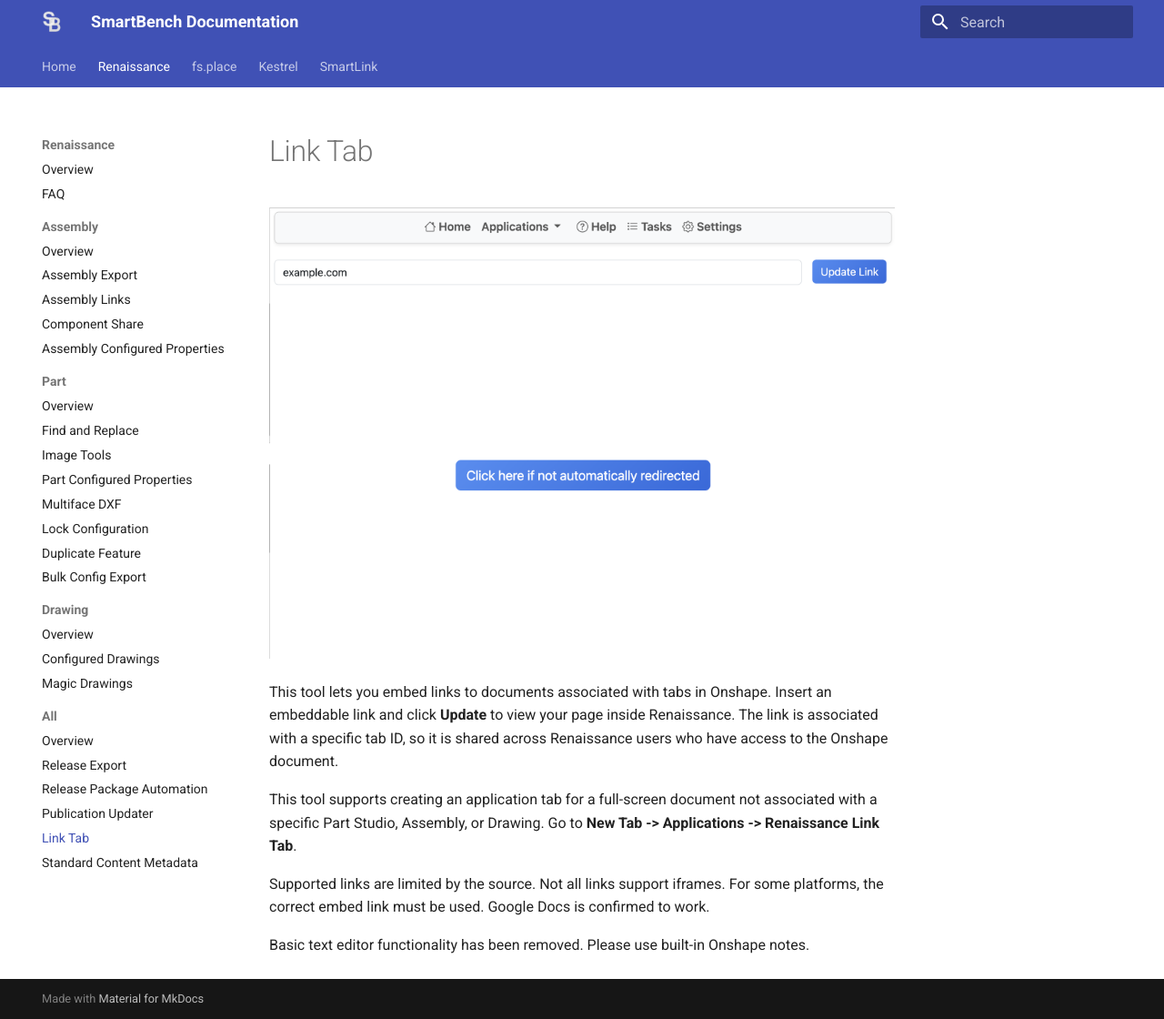
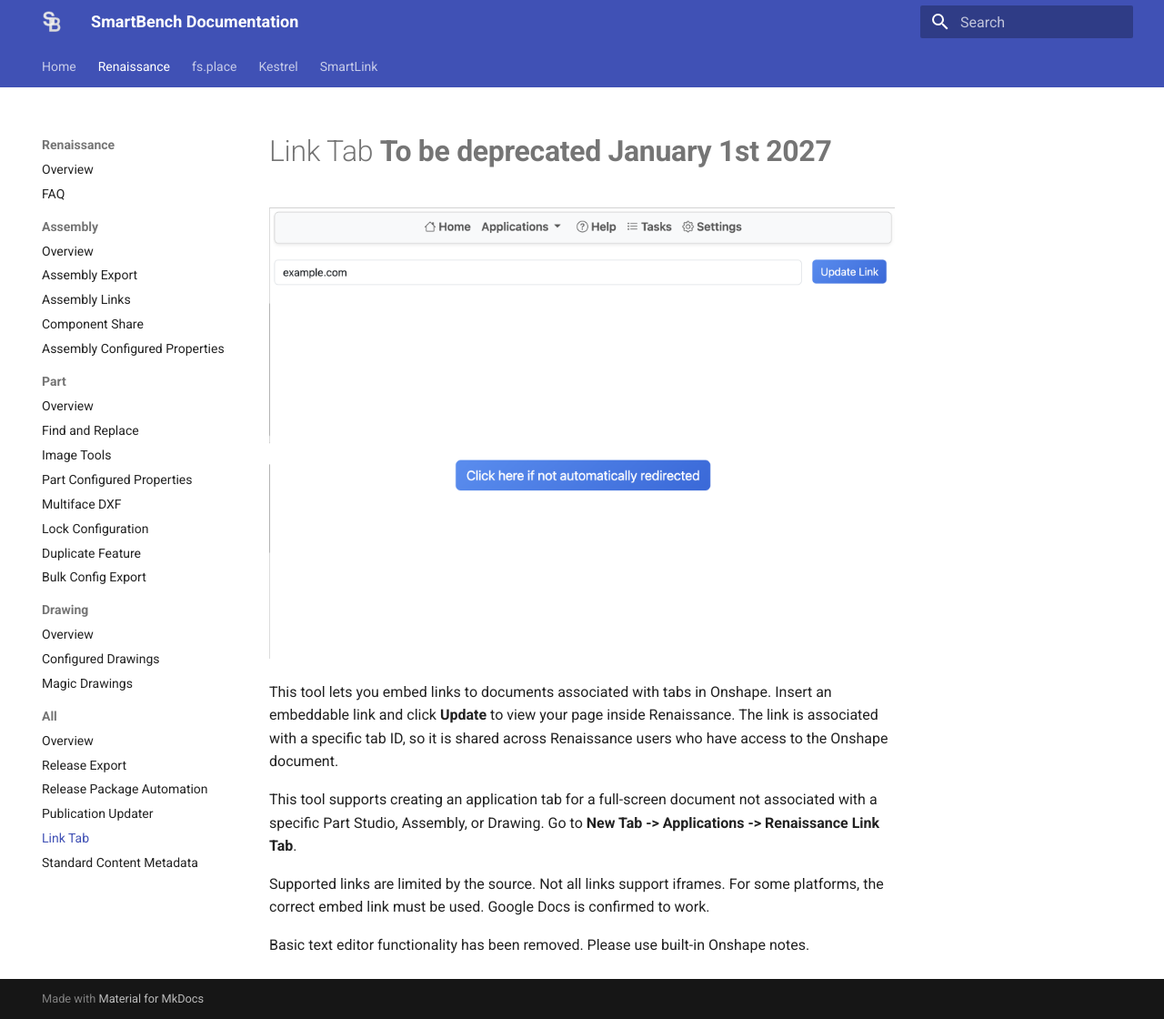
Before and after one commit to SmartBenchSoftware/Documentation, an MkDocs documentation site: the page built from docs/renaissance/all/link-tab.md, in a window 1280 px wide and 1120 px high. Shown: the whole window at 91% size. Built offline with MkDocs 1.6.1 and Material for MkDocs 9.7.7, drawn with Linux system fonts in a browser that asks for light colours.

Commit message:
Update Link Tab header with deprecation notice
Added deprecation notice for the Link Tab feature.

```diff
--- a/docs/renaissance/all/link-tab.md
+++ b/docs/renaissance/all/link-tab.md
@@ -1,4 +1,4 @@
-# Link Tab
+# Link Tab  **To be deprecated January 1st 2027**
 
 ![Link Tab](link-tab.png)
 
```
